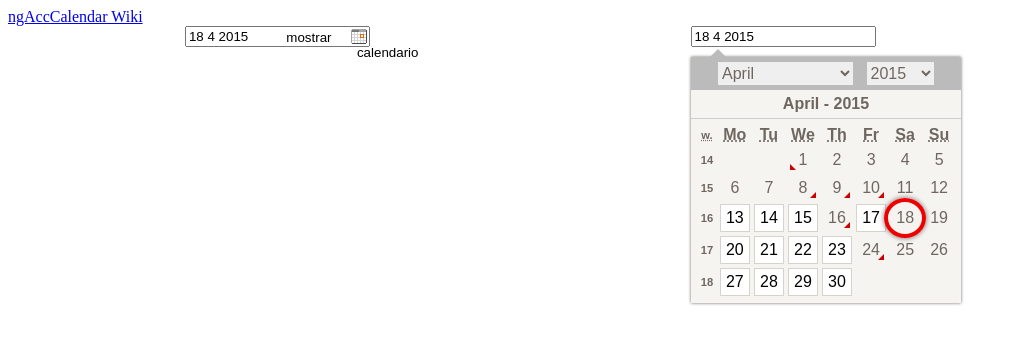
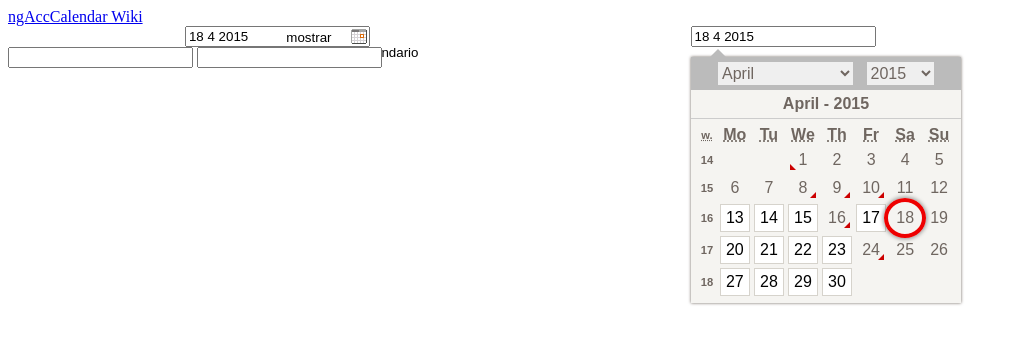
Before and after one commit to rumoroso/accCalendar, a plain HTML site: page index.html in a window 1280 px wide. Shown: the whole page, without its empty margins (0-1018 px from the left). Drawn offline with Linux system fonts and the light colour scheme; files that its build step writes are made by us from their sources.

Commit message:
Update index.html

```diff
--- a/index.html
+++ b/index.html
@@ -18,6 +18,10 @@
     <input acc-calendar="configuration2" type="text" class="calendar"/>
 </div>
 </div>
+<div acc-calendar-range="configurationRange">
+<input acc-calendar="configurationRange.fromDate" type="text"/>
+<input acc-calendar="configurationRange.toDate" type="text" class="toDate"/>
+</div>
 <!-- bower:js -->
 <script src="scripts/angular/angular.js"></script>
 <!-- endbower -->
```
